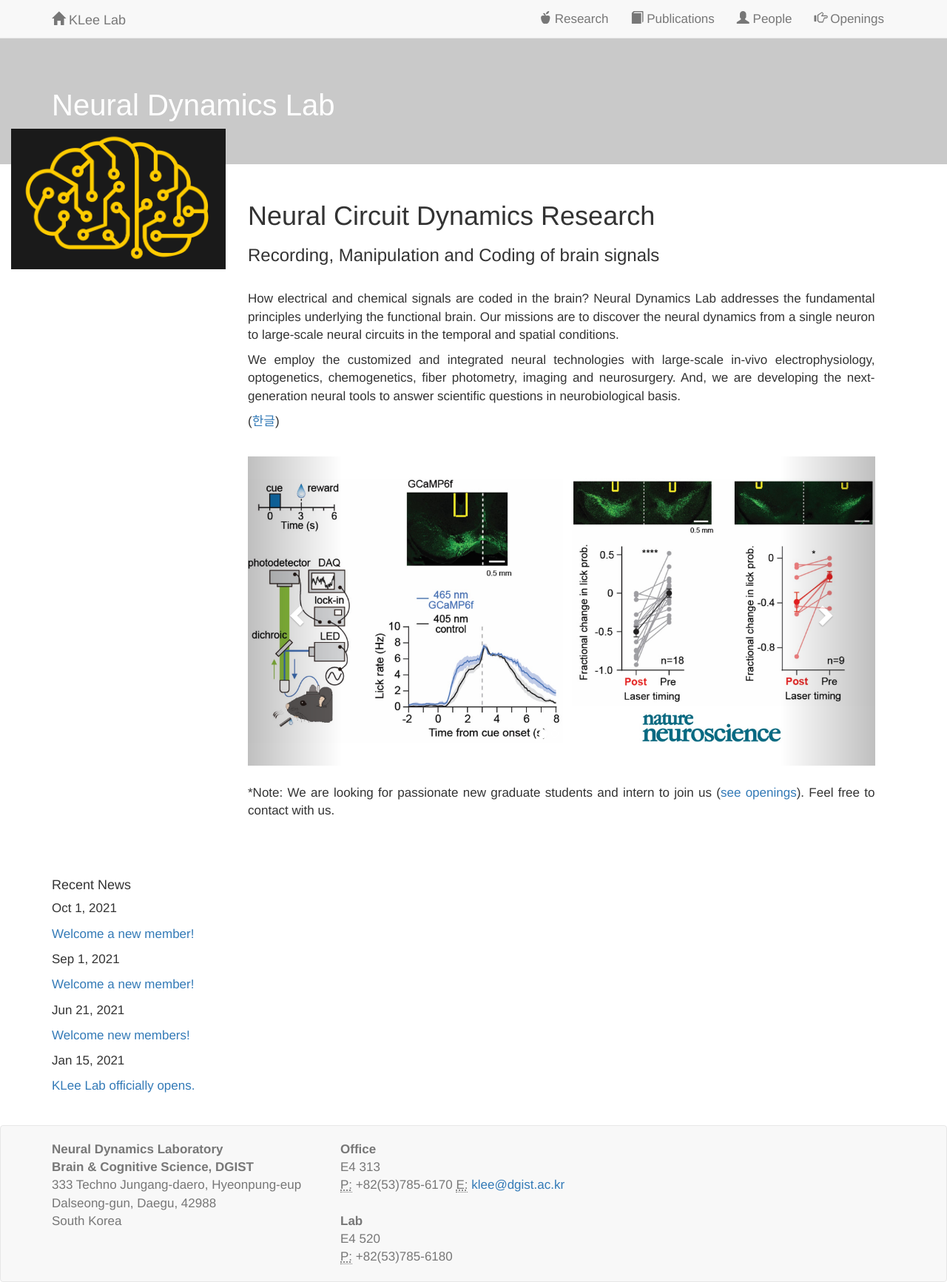
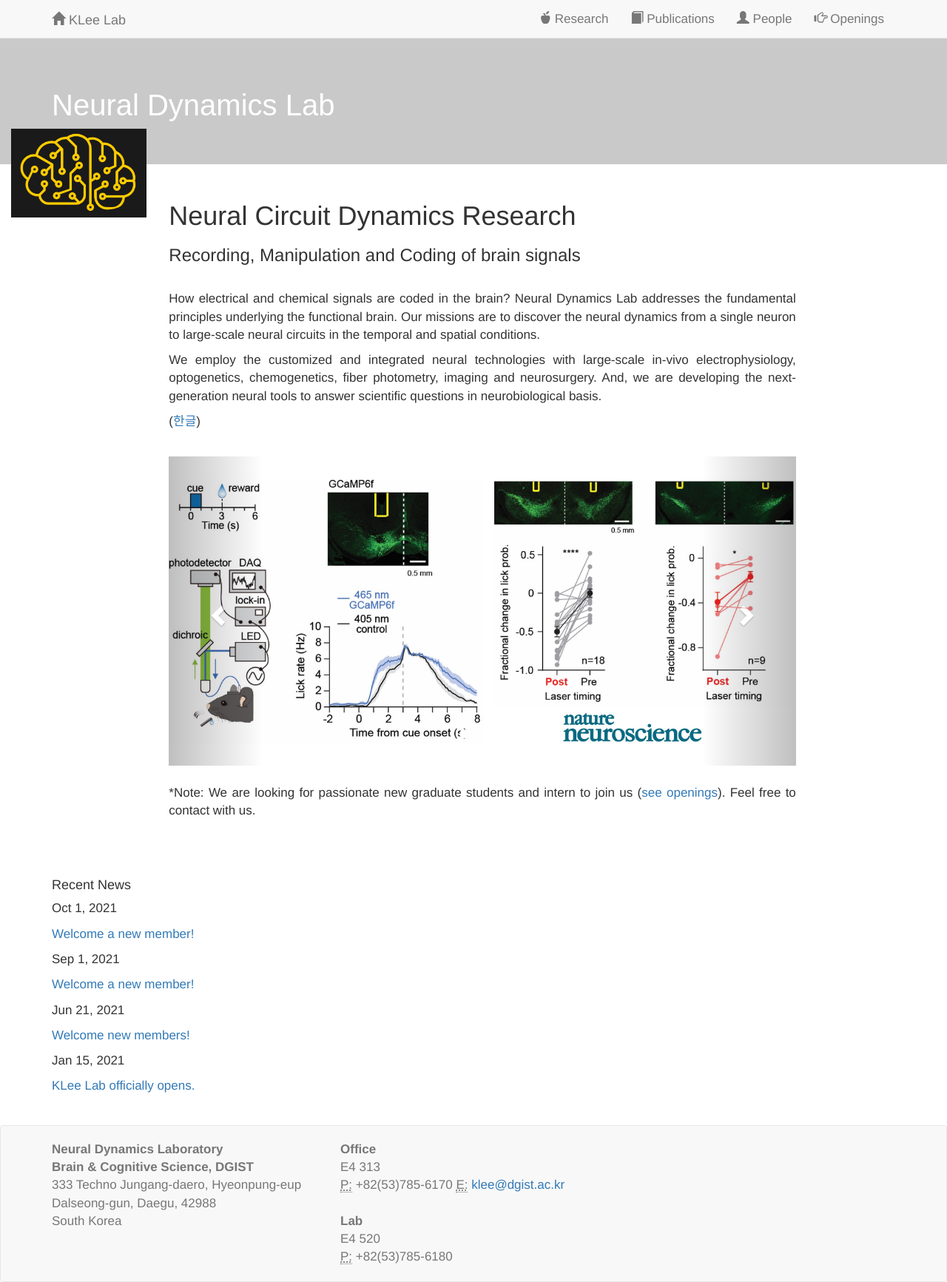
Before and after one commit to kleelab/kleelab.github.io, a Jekyll site: the page built from index.html, in a window 1280 px wide. Shown: the whole page at 74% size. Built offline with Jekyll 4.4.1, drawn with Linux system fonts in a browser that asks for light colours; nearby versions of some CDN libraries; a style sheet for code colours, icons or effects is not loaded.

Commit message:
Update home.html

```diff
--- a/_layouts/home.html
+++ b/_layouts/home.html
@@ -8,8 +8,8 @@
         </h1>
      </div>
 
-     <div class="image col-md-3">
-        <img class="img-responsive" alt="Project 1 illustration" src="../images/Lablogo.jpg"/ Align="middle">
+     <div class="image col-md-2">
+        <img class="img-responsive" alt="Project 1 illustration" src="../images/Lablogo.jpg"/ Align="right">
     </div>
 
 </div>
```
